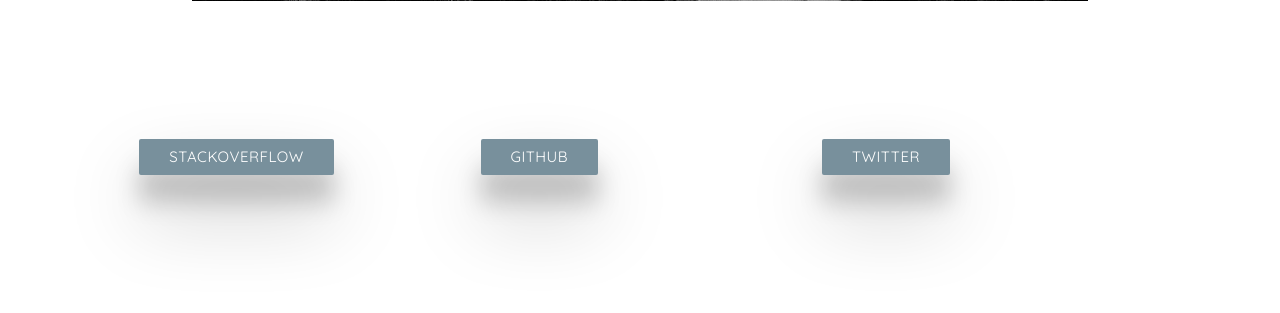
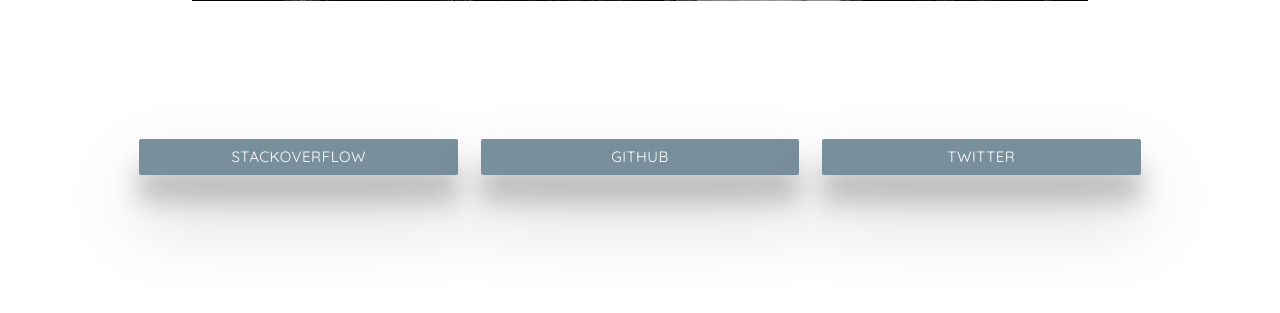
Before and after one commit to jcolemang/personal-website, a Python web app: template templates/home.html in a window 1280 px wide. Shown: the part 4068-4381 px from the top of the page. Run offline with Jinja, Linux system fonts and the light colour scheme; the template is opened without the code that fills it, so the values that code supplies are empty; style sheets or scripts are compiled from the project's sources.

Commit message:
Fixed footer button issue

```diff
--- a/static/sass/footer.scss
+++ b/static/sass/footer.scss
@@ -7,3 +7,7 @@
 #footer {
     margin: 10%;
 }
+
+.footer-link-btn {
+    width: 100%;
+}
--- a/templates/footer.html
+++ b/templates/footer.html
@@ -4,7 +4,7 @@
 
     <div class="col l4 s12">
       <a href="http://stackoverflow.com/users/6733371/jcolemang"
-         class="blue-grey lighten-1 head-link-btn btn z-depth-5"
+         class="blue-grey lighten-1 footer-link-btn btn z-depth-5"
          target="_blank">
         StackOverflow
       </a>
@@ -12,7 +12,7 @@
 
     <div class="col l4 s12">
       <a href="https://github.com/jcolemang"
-         class="blue-grey lighten-1 head-link-btn btn z-depth-5"
+         class="blue-grey lighten-1 footer-link-btn btn z-depth-5"
          target="_blank">
         Github
       </a>
@@ -20,7 +20,7 @@
 
     <div class="col l4 s12">
       <a href="https://twitter.com/SingleChar"
-         class="blue-grey lighten-1 head-link-btn btn z-depth-5"
+         class="blue-grey lighten-1 footer-link-btn btn z-depth-5"
          target="_blank">
         Twitter
       </a>
--- a/templates/home.html
+++ b/templates/home.html
@@ -149,7 +149,6 @@
 
   </div>
 
-
 {% endblock %}
 
 {% block footer %}
```
Also changed, not shown: 1 other file.
